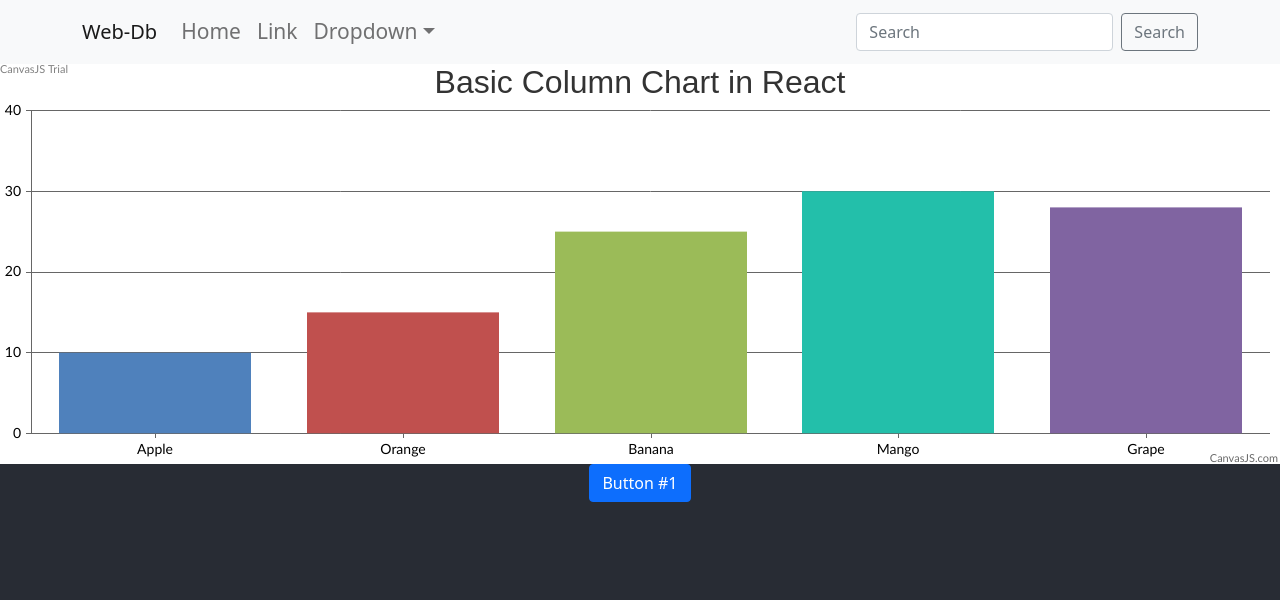
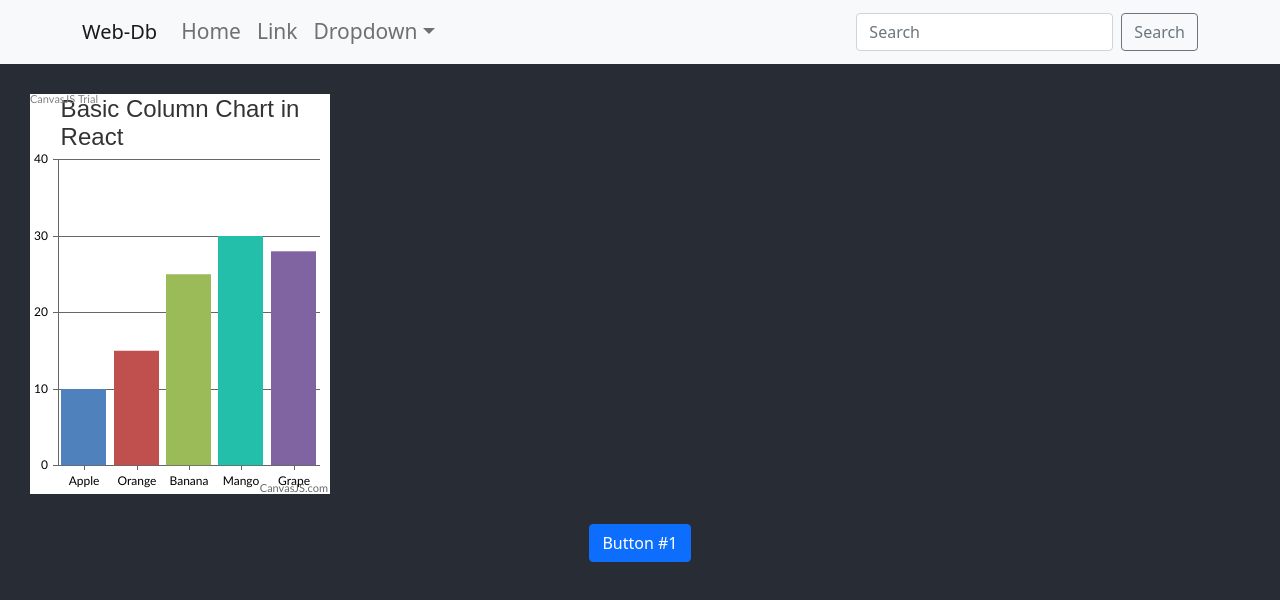
Before and after one commit to kantawitarm/WebDbs, a React (Create React App) app: page / in a window 1280 px wide. Shown: the top 600 px of the page. Built offline with nearby package versions, Linux system fonts and the light colour scheme.

Commit message:
Decorate graphs

```diff
--- a/src/components/Graphs.js
+++ b/src/components/Graphs.js
@@ -13,19 +13,20 @@ const Graphs = () => {
         data: [{
             type: "column",
             dataPoints: [
-                      { label: "Apple",  y: 10  },
-                      { label: "Orange", y: 15  },
-                      { label: "Banana", y: 25  },
-                      { label: "Mango",  y: 30  },
-                      { label: "Grape",  y: 28  }
+                { label: "Apple", y: 10 },
+                { label: "Orange", y: 15 },
+                { label: "Banana", y: 25 },
+                { label: "Mango", y: 30 },
+                { label: "Grape", y: 28 }
             ]
         }]
     }
 
 
     return (
-        <div>
-        <CanvasJSChart options = {options}
+
+            <div style={{ width: "300px", margin: "30px"}}>
+                <CanvasJSChart options={options}
                 /* onRef = {ref => this.chart = ref} */
                 />
             </div>
```
Lines whose indentation alone changed are shown as unchanged.
